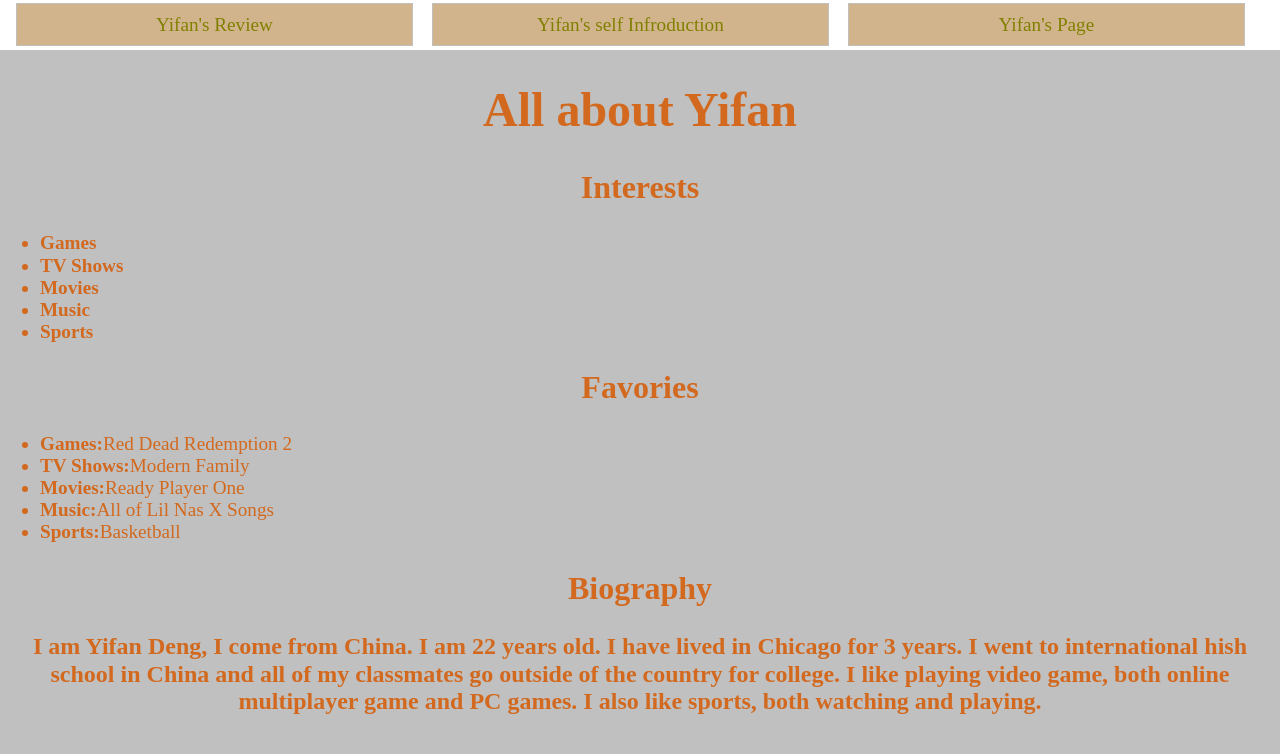
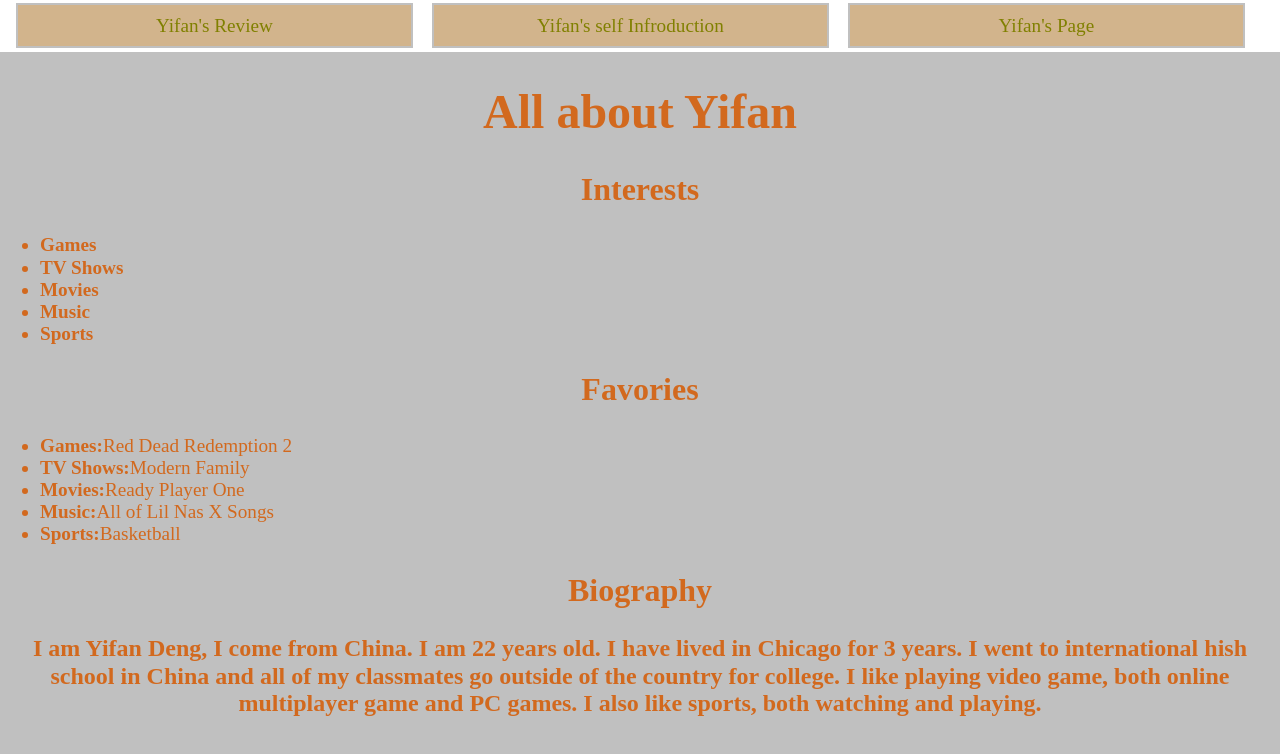
Before and after one commit to YifanDengdd/project2, a plain HTML site: page index.html in a window 1280 px wide. Drawn offline with nearby package versions, Linux system fonts and the light colour scheme.

Commit message:
Update style.css

```diff
--- a/css/style.css
+++ b/css/style.css
@@ -56,7 +56,7 @@ ul{
   background-color:tan;
   border: .5px solid tan;
   border-color:silver;
-  border: width 0.5em;
+  border-width: 2px;
 }
 
 #navigation ul li a:hover{
```
